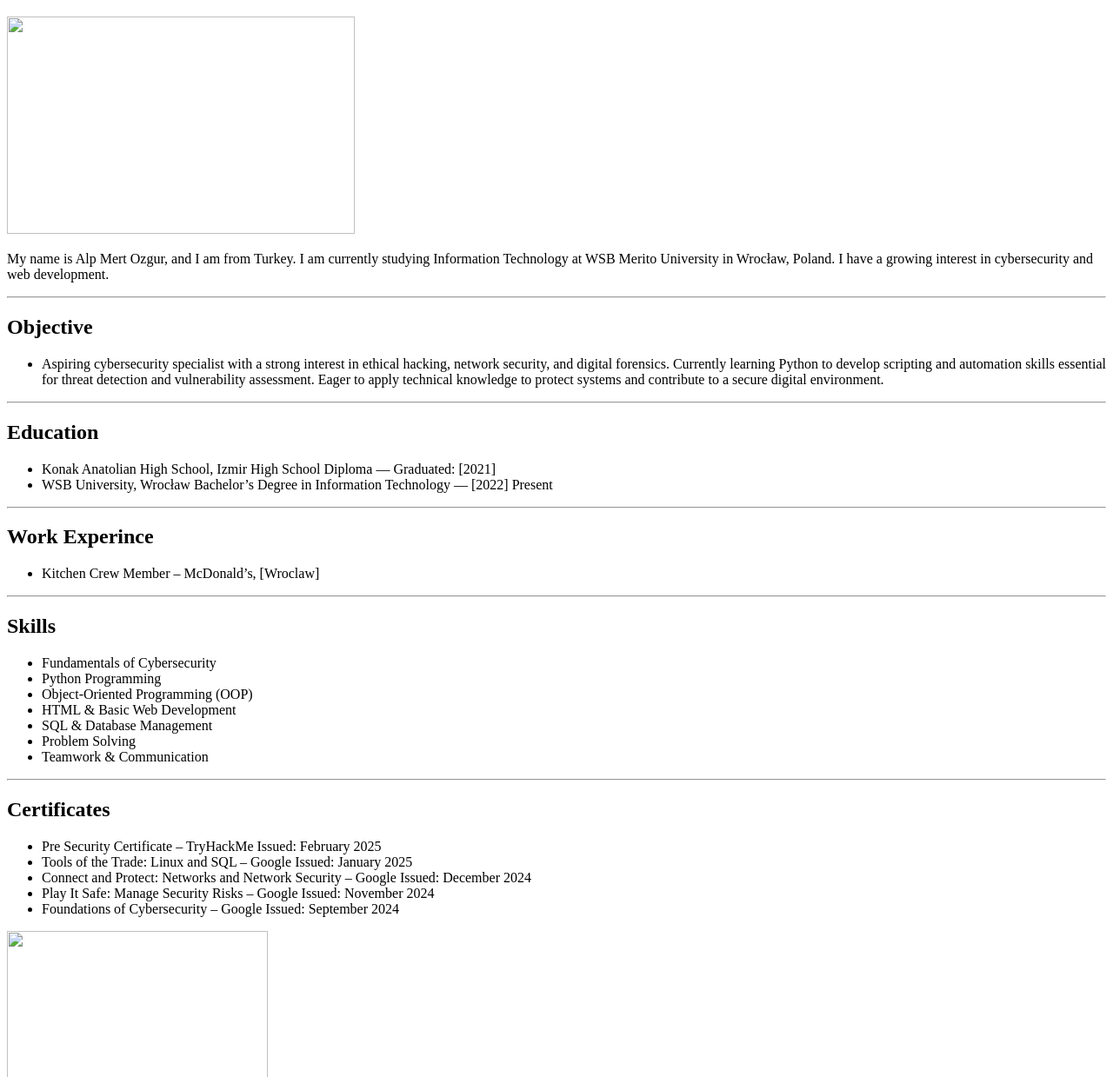
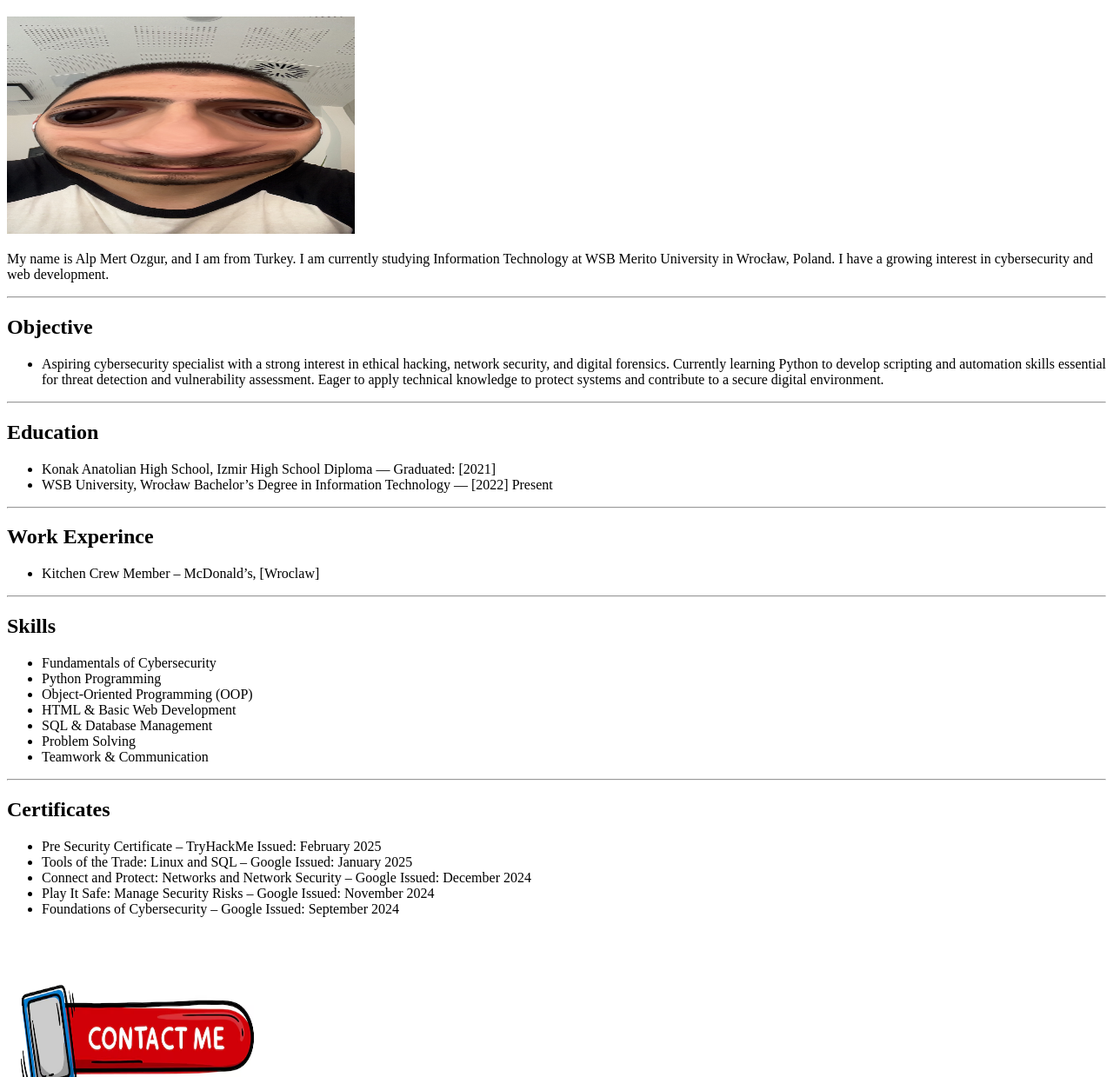
Before and after one commit to alpmertozgur/-Capstone-Project-, a plain HTML site: page index.html in a window 1280 px wide. Shown: the part 61-1300 px from the top of the page at 87% size. Drawn offline with Linux system fonts and the light colour scheme.

Commit message:
Add files via upload

```diff
--- a/index.html
+++ b/index.html
@@ -6,7 +6,7 @@
 </head>
 <body>
     <h1>Who Am I</h1>
-    <img src="./images/alpmertozgur.JPG" height="250" width="400">
+    <img src="./alpmertozgur.JPG" height="250" width="400">
     <p>My name is Alp Mert Ozgur, and I am from Turkey. I am currently studying Information
          Technology at WSB Merito University in Wrocław, Poland. I have a growing interest
          in cybersecurity and web development. </p>
@@ -56,6 +56,6 @@
         <li>Foundations of Cybersecurity – Google
             Issued: September 2024</li>
     </ul>
-    <a href="./contact.html"><img src="./images/contactme.jpg.avif" height="250" width="300"></a>
+    <a href="./contact.html"><img src="./contactme.jpg.avif" height="250" width="300"></a>
 </body>
 </html>
```
Also changed, not shown: contact.html (+2 -2 lines).
